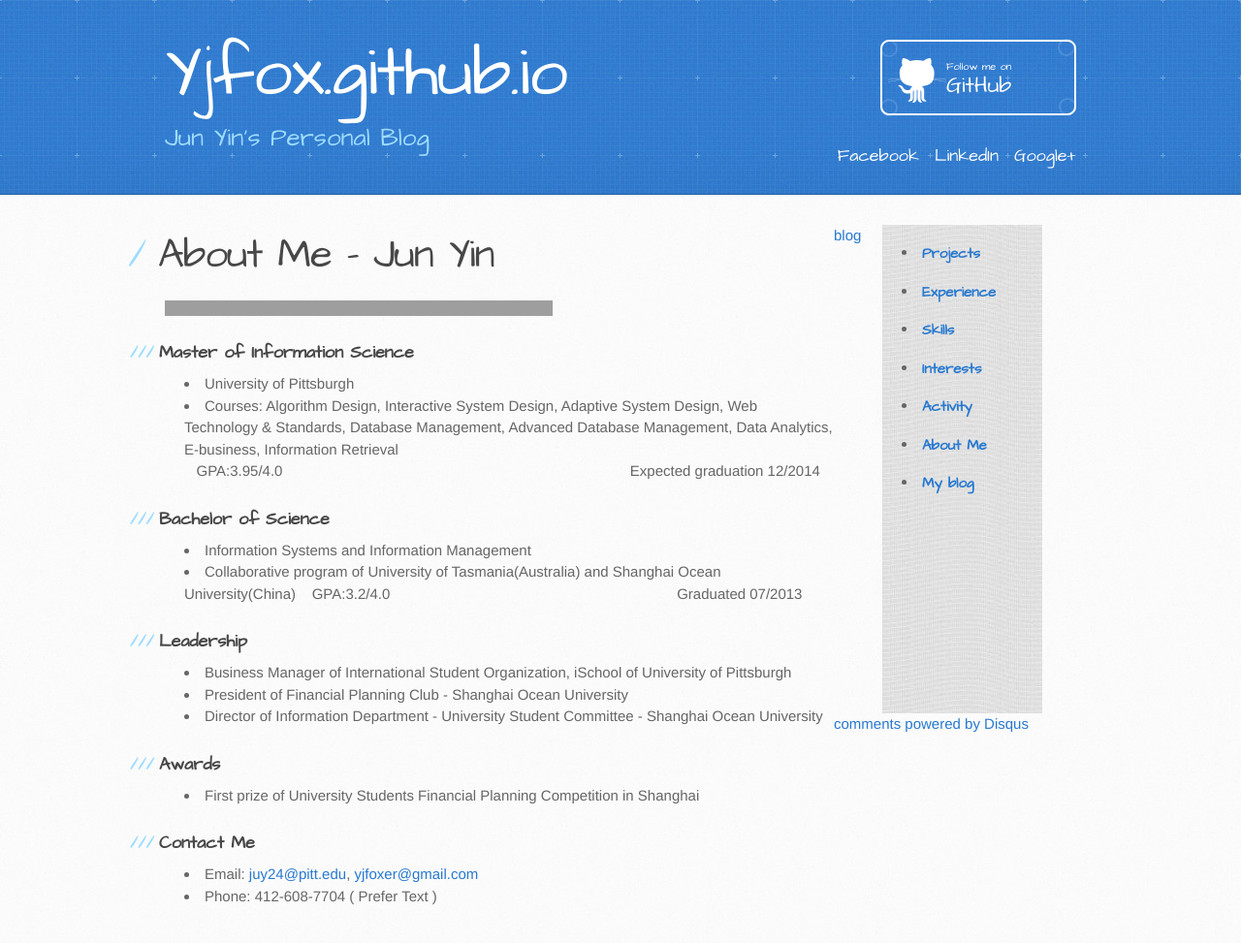
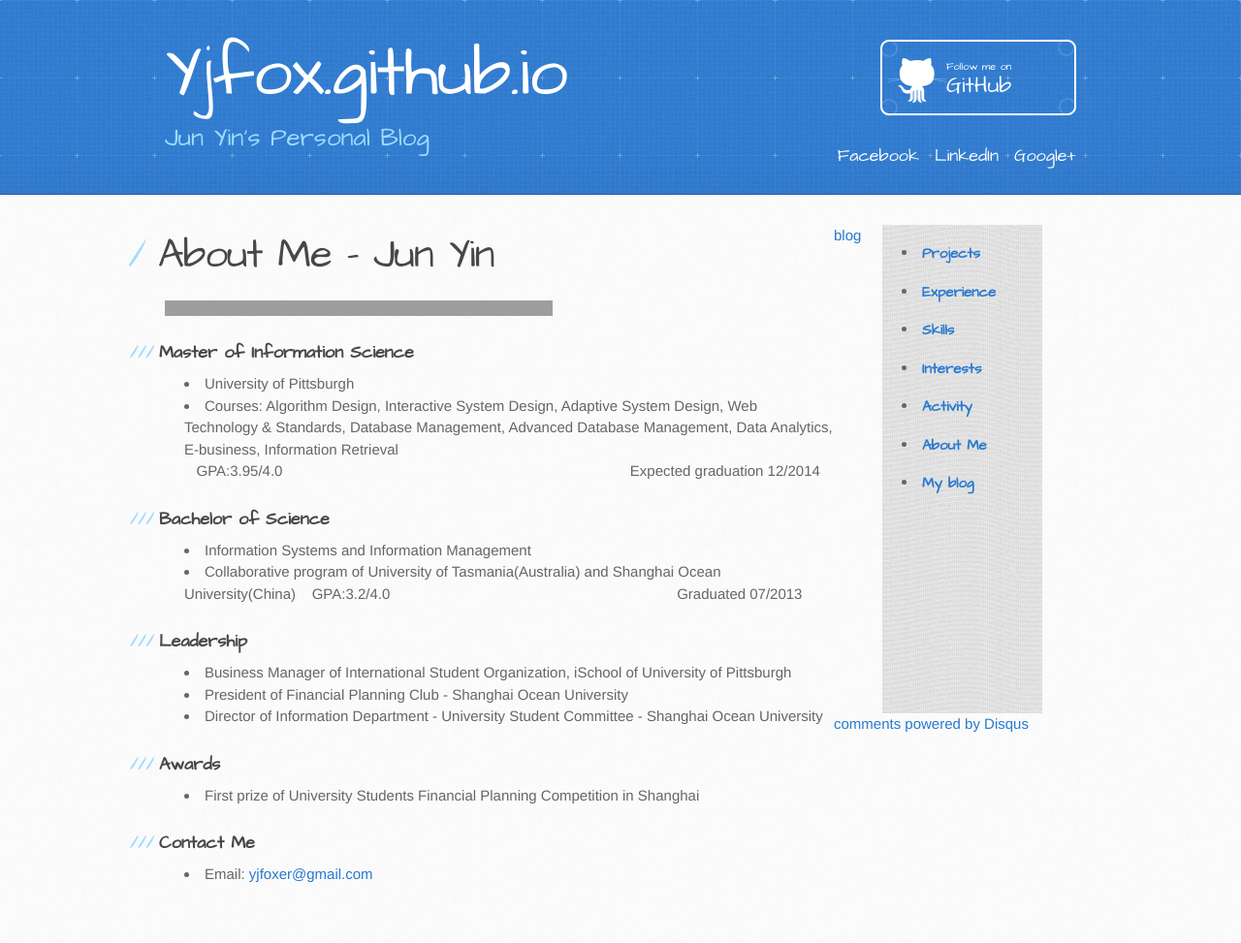
Before and after one commit to yjfox/yjfox.github.io, a Jekyll site: the page built from aboutme.md, in a window 1280 px wide, cut to the strip 0-979 px from the top of the page. Shown: the top 973 px of the strip at 97% size. Built offline with Jekyll 4.4.1, drawn with Linux system fonts in a browser that asks for light colours; Markdown is read by kramdown in place of the engine named in the settings; comment, search, counter and statistics services are not loaded; grey boxes are pictures that could not be loaded.

Commit message:
Update aboutme.md

```diff
--- a/aboutme.md
+++ b/aboutme.md
@@ -24,5 +24,4 @@ title: Research Experience
 - First prize of University Students Financial Planning Competition in Shanghai
 
 ###Contact Me
-- Email: <juy24@pitt.edu>, <yjfoxer@gmail.com>
-- Phone: 412-608-7704 ( Prefer Text )
+- Email: <yjfoxer@gmail.com>
```
